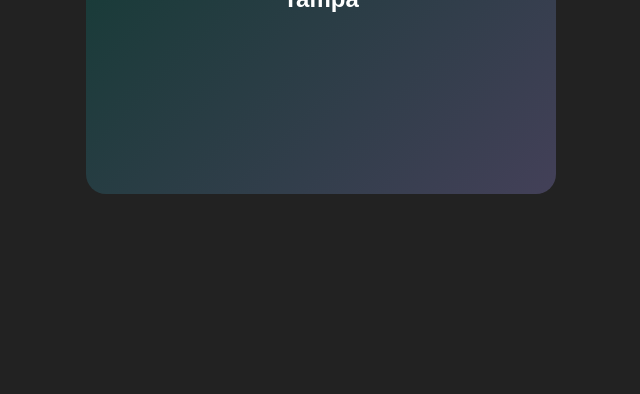
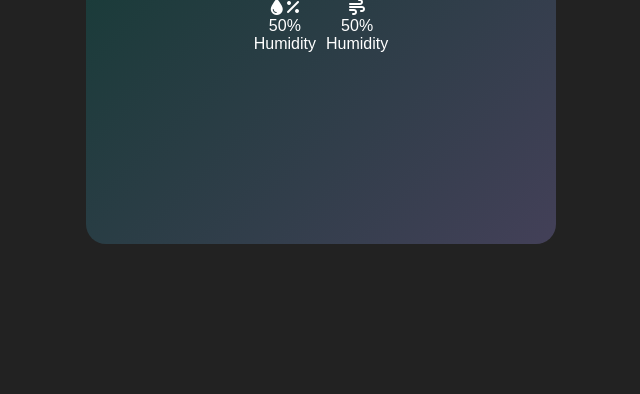
Before and after one commit to THEBLUEFLASH18/Weather_App, a website built with webpack: page src/index.html in a window 1280 px wide. Shown: the part 406-800 px from the top of the page, without its empty margins (319-959 px from the left). Built offline with nearby package versions, Linux system fonts and the light colour scheme; what @splinetool/runtime would draw is missing.

Commit message:
Added styling for the weather placeholders

```diff
--- a/src/index.html
+++ b/src/index.html
@@ -14,10 +14,38 @@
                 <i class="fa-solid fa-magnifying-glass"></i>
             </button>
         </div>
+
+        <br>
+
         <div class="weather">
             <canvas id="canvas3d"></canvas>
+
             <h1 class="temp">22°c</h1>
             <h2 class="city">Tampa</h2>
+
+            <br>
+
+            <div class="Weather-info">
+                <div class="details">
+                    <div class="col">
+                        <i class="fa-solid fa-droplet"></i> <i class="fa-solid fa-percent"></i>
+                        <div>
+                            <p class="humidity">50%</p>
+                            <p>Humidity</p>
+                        </div>
+                    </div>
+
+                    <br>
+
+                    <div class="col">
+                        <i class="fa-solid fa-wind" style="color: #ffffff;"></i>
+                        <div>
+                            <p class="wind">50%</p>
+                            <p>Humidity</p>
+                        </div>
+                    </div>
+                </div>
+            </div>
         </div>
     </div>
 
--- a/src/styles.css
+++ b/src/styles.css
@@ -11,11 +11,11 @@ body {
 
 .card {
     width: 90%;
-    height: 500px;
+    height: 600px;
     max-width: 470px;
     background: linear-gradient(135deg, #07392b, #434058);
     color: #fff;
-    margin: 100px auto 0;
+    margin: 50px auto 0;
     border-radius: 20px;
     padding: 40px 35px;
     text-align: center;
@@ -57,7 +57,21 @@ body {
 }
 
 .weather {
-    height: 300px;
+    height: 290px;
+}
+
+.Weather-info{
+    display: flex;
+    flex-direction: row;
+    justify-content: space-around;
+}
+.details {
+    display: flex;
+    flex-direction: row;
+}
+
+.col {
+    margin: auto 5px;
 }
 
 .canvas {
```
Also changed, not shown: dist/index.html, 1 other file.
